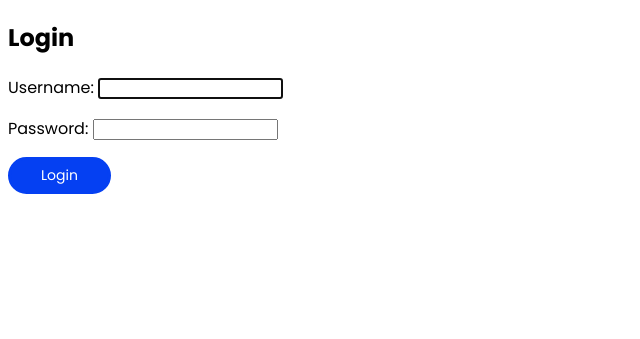
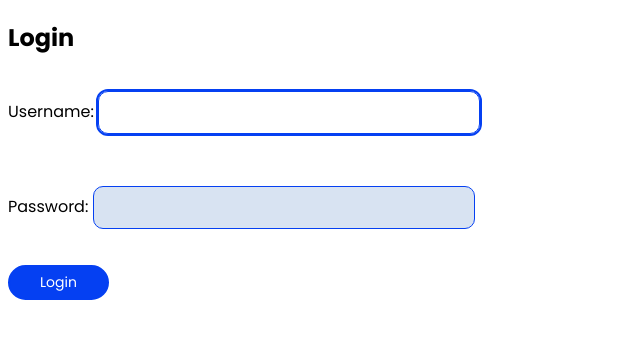
Before and after one commit to luizgodoy26/crm, a Django app: page /login/ in a window 1280 px wide. Shown: the top 339 px of the page, without its empty margins (0-640 px from the left). Run offline with Django 4.2, Linux system fonts and the light colour scheme; some libraries are stand-ins or nearby versions.

Commit message:
Final adjustments on forms css

```diff
--- a/clients/templates/list_client_company.html
+++ b/clients/templates/list_client_company.html
@@ -1,4 +1,8 @@
 {% extends 'base.html' %}
+
+{% block title %}
+Companies List
+{% endblock %}
 
 {% block main %}
 
--- a/static/style.css
+++ b/static/style.css
@@ -3,6 +3,12 @@
 body{
     font-family: Poppins;
 }
+
+form{
+    display:flex;
+    flex-direction: column;
+}
+
 
 /*
  LINKS LINKS LINKS LINKS LINKS LINKS
@@ -13,12 +19,81 @@ a{
 }
 
 
+/*
+ INPUT TEXTAREA
+*/
+input, textarea{
+    outline: none;
+    border-radius: 10px;
+    padding-top: 3px;
+    padding-left: 10px;
+    padding-bottom: 3px;
+    border:none;
+    width: 23rem;
+    height: 35px;
+    background: #D8E3F2;
+    margin-bottom: 20px;
+    -webkit-appearance: none;
+}
+
+/* HIDE SPIN BUTTON */
+input::-webkit-outer-spin-button,
+input::-webkit-inner-spin-button {
+  -webkit-appearance: none;
+  margin: 0;
+}
+
+input::placeholder {
+  color: red;
+}
+
+input:required {
+  border: 1px solid #0540F2;
+}
+
+.errorlist{
+    margin: 0;
+    margin-left: -35px;
+    font-size: 12px;
+    font-style: italic;
+    text-align: left;
+    text-decoration: italic;
+    list-style-type: none;
+    color: #0540F2;
+}
+
+input:focus, textarea:focus{
+    outline: 2px solid #0540F2;
+    background: none;
+}
+
+input:hover, textarea:focus{
+    outline: 2px solid #0540F2;
+}
+
+textarea{
+    min-width: 350px;
+    min-height: 200px;
+    padding-top: 10px;
+}
+
+select{
+    outline: none;
+    border-radius: 10px;
+    padding-top: 3px;
+    padding-left: 10px;
+    padding-bottom: 3px;
+    border:none;
+    width: 350px;
+    min-height: 100px;
+    background: #D8E3F2;
+    margin-bottom: 30px;
+}
 
 /*
  ICONS ICONS ICONS ICONS ICONS
 */
-
-/* DELETE ICON */
+/* delete icon */
 .fa-trash-can{
     color: #F25252;
     text-decoration: none;
@@ -64,9 +139,6 @@ a{
 BUTTONS BUTTONS BUTTONS BUTTONS BUTTONS BUTTONS
 */
 button{
-    display: flex;
-    flex-direction: row;
-    justify-content: flex-start;
     border-radius: 99px;
     padding-top: 5px;
     padding-bottom: 5px;
@@ -78,14 +150,16 @@ button{
     border: none;
     text-decoration: none;
     cursor: pointer;
+    width: fit-content;
 }
+
 
 /*LOGIN BUTTON*/
 .btn-login{
     background-color: #0540F2;
     font-weight: 400;
     color: #FFFFFF;
-    border: 3px solid #0540F2;
+    border: 2px solid #0540F2;
 }
 
 .btn-login:hover{
--- a/templates/base.html
+++ b/templates/base.html
@@ -7,6 +7,7 @@
     <title>{% block title %}{% endblock %}</title>
     <link rel="stylesheet" href="{% static 'style.css' %}">
     <script src="https://kit.fontawesome.com/99c9ebe140.js" crossorigin="anonymous"></script>
+    <meta name="viewport" content="width=device-width, initial-scale=1.0">
 </head>
 <body>
 
```
Also changed, not shown: other parts of static/style.css (+55 -1 lines), clients/forms.py (+6 -2 lines), clients/models.py (+14 -14 lines), clients/templates/client_company_form.html (+14 -5 lines), clients/templates/list_client_person.html (+15 -1 lines), clients/migrations/0010_remove_clientcompany_files_remove_clientperson_files_and_more.py (added).
